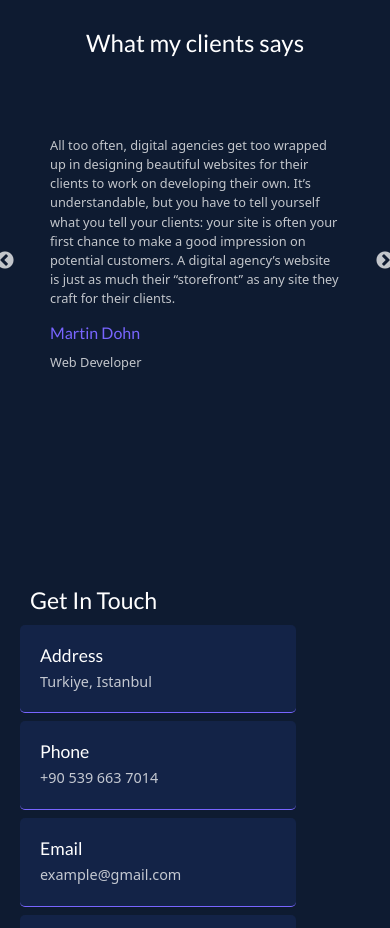
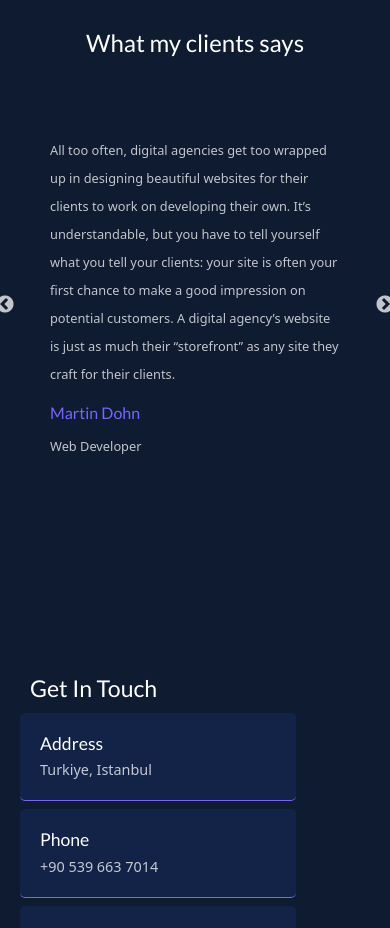
Before and after one commit to senayakagunduz/portfolio-app, a React (Create React App) app: page / in a window 390 px wide. Shown: the part 7140-8068 px from the top of the page. Built offline with nearby package versions, Linux system fonts and the light colour scheme.

Commit message:
line-hight added to testimonial

```diff
--- a/src/components/testimonials/testimonial.css
+++ b/src/components/testimonials/testimonial.css
@@ -15,6 +15,7 @@
 @media only screen and (max-width:992px){
     .single__testimonial p{
         font-size: .8rem;
+        line-height: 28px;
     }
     .text-center h2{
         font-size: 1.5rem;
```
